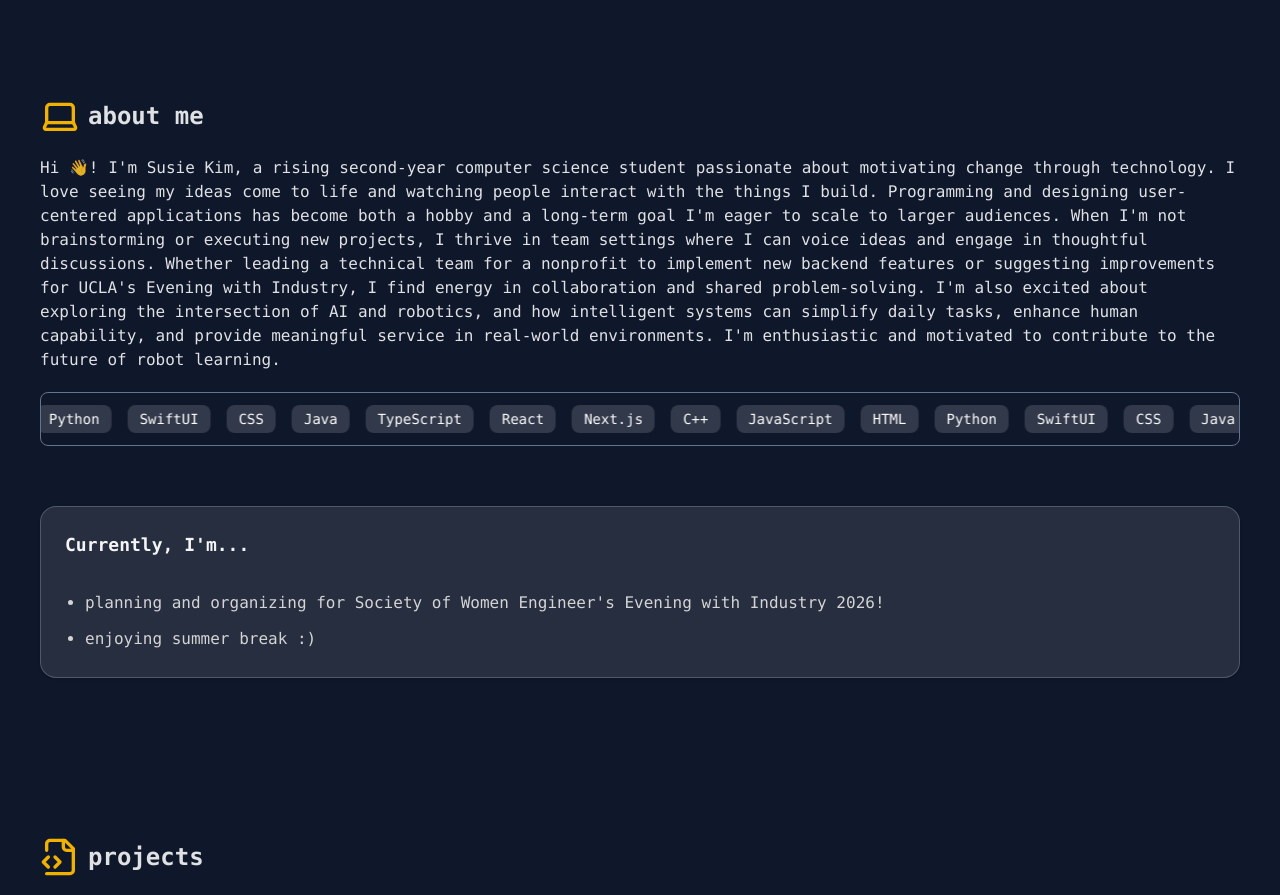
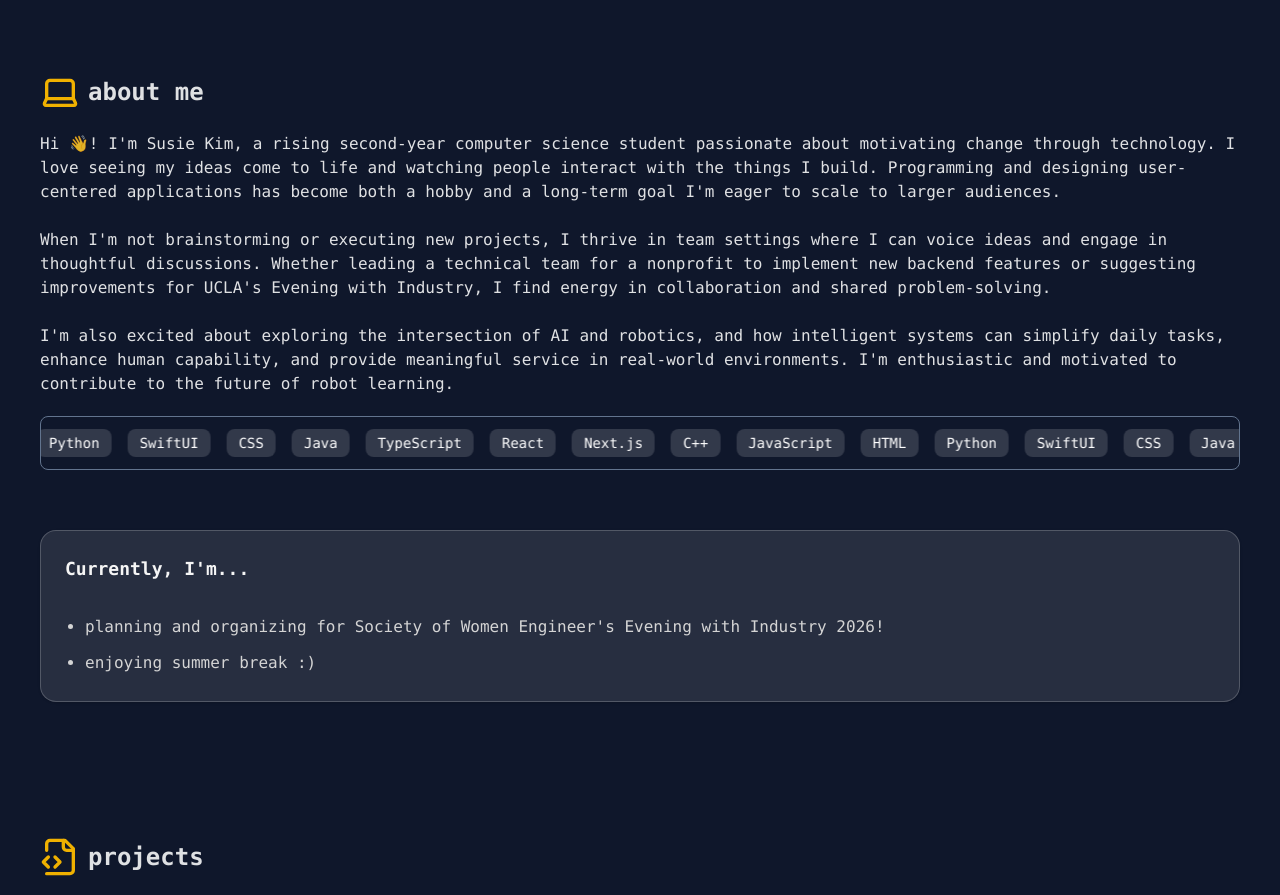
Before and after one commit to susiekim101/susiekim101.github.io, a React (Vite) app: page / in a window 1280 px wide. Shown: the part 840-1735 px from the top of the page. Built offline with nearby package versions, Linux system fonts and the light colour scheme.

Commit message:
organize about me paragraph

```diff
--- a/src/components/sections/About.tsx
+++ b/src/components/sections/About.tsx
@@ -20,13 +20,15 @@ const About = () => {
                         <Laptop className="text-yellow-500 w-10 h-10"/>
                         about me
                     </h2>
-                    <p>
+                    <p className="whitespace-pre-line">
                         Hi 👋! I'm Susie Kim, a rising second-year computer science student passionate about motivating change through technology.
                         I love seeing my ideas come to life and watching people interact with the things I build. Programming and designing user-centered
                         applications has become both a hobby and a long-term goal I'm eager to scale to larger audiences.
+                        <br/><br/>
                         When I'm not brainstorming or executing new projects, I thrive in team settings where I can voice ideas and engage in thoughtful
                         discussions. Whether leading a technical team for a nonprofit to implement new backend features or suggesting improvements for UCLA's
                         Evening with Industry, I find energy in collaboration and shared problem-solving.
+                        <br/><br/>
                         I'm also excited about exploring the intersection of AI and robotics, and how intelligent systems can simplify daily tasks, enhance
                         human capability, and provide meaningful service in real-world environments. I'm enthusiastic and motivated to contribute to the future
                         of robot learning.
```
